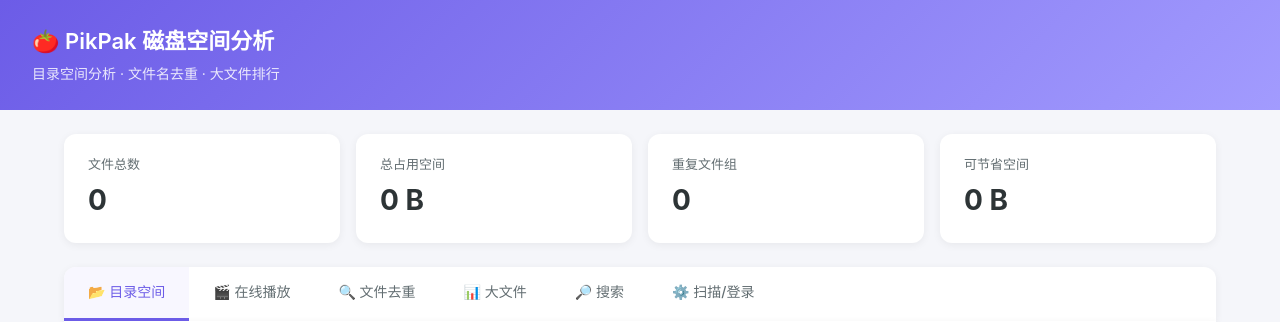
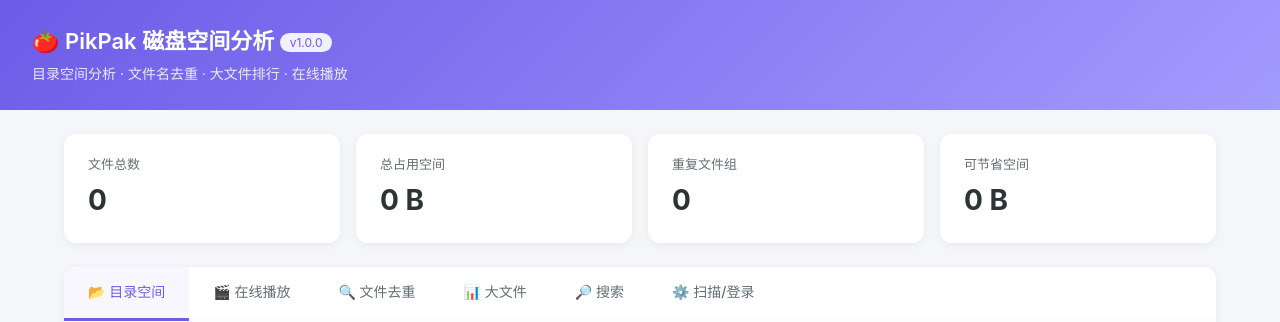
Before and after one commit to Killer99612/PikPakDiskTool, a Flask app: page / in a window 1280 px wide. Shown: the top 322 px of the page. Run offline with Flask 3, Linux system fonts and the light colour scheme; data that the repository does not hold is empty.

Commit message:
chore: add versioning - v1.0.0 with changelog and UI version badge

```diff
--- a/app.py
+++ b/app.py
@@ -40,7 +40,7 @@ def _run_async(coro):
 
 @app.route("/")
 def index():
-    return render_template("index.html")
+    return render_template("index.html", version=config.__version__)
 
 
 # ============================================================
--- a/config.py
+++ b/config.py
@@ -1,5 +1,8 @@
 import os
 import sys
+
+# ---------------- 版本（语义化版本 vX.Y.Z，与 git tag / GitHub Release 对应）----------------
+__version__ = "1.0.0"
 
 # ---------------- 项目根目录 ----------------
 # 打包成 EXE 后固定为 EXE 所在目录，保证 data/、config_local.py 都在 EXE 旁边持久化
--- a/templates/index.html
+++ b/templates/index.html
@@ -358,8 +358,8 @@ body {
 <body>
 
 <div class="header">
-  <h1>🍅 PikPak 磁盘空间分析</h1>
-  <p>目录空间分析 · 文件名去重 · 大文件排行</p>
+  <h1>🍅 PikPak 磁盘空间分析 <span style="font-size:12px;color:#6c5ce7;font-weight:400;background:#f1f0fd;padding:2px 10px;border-radius:999px;vertical-align:middle">v{{ version }}</span></h1>
+  <p>目录空间分析 · 文件名去重 · 大文件排行 · 在线播放</p>
 </div>
 
 <div class="container">
```
Also changed, not shown: CHANGELOG.md (added).
